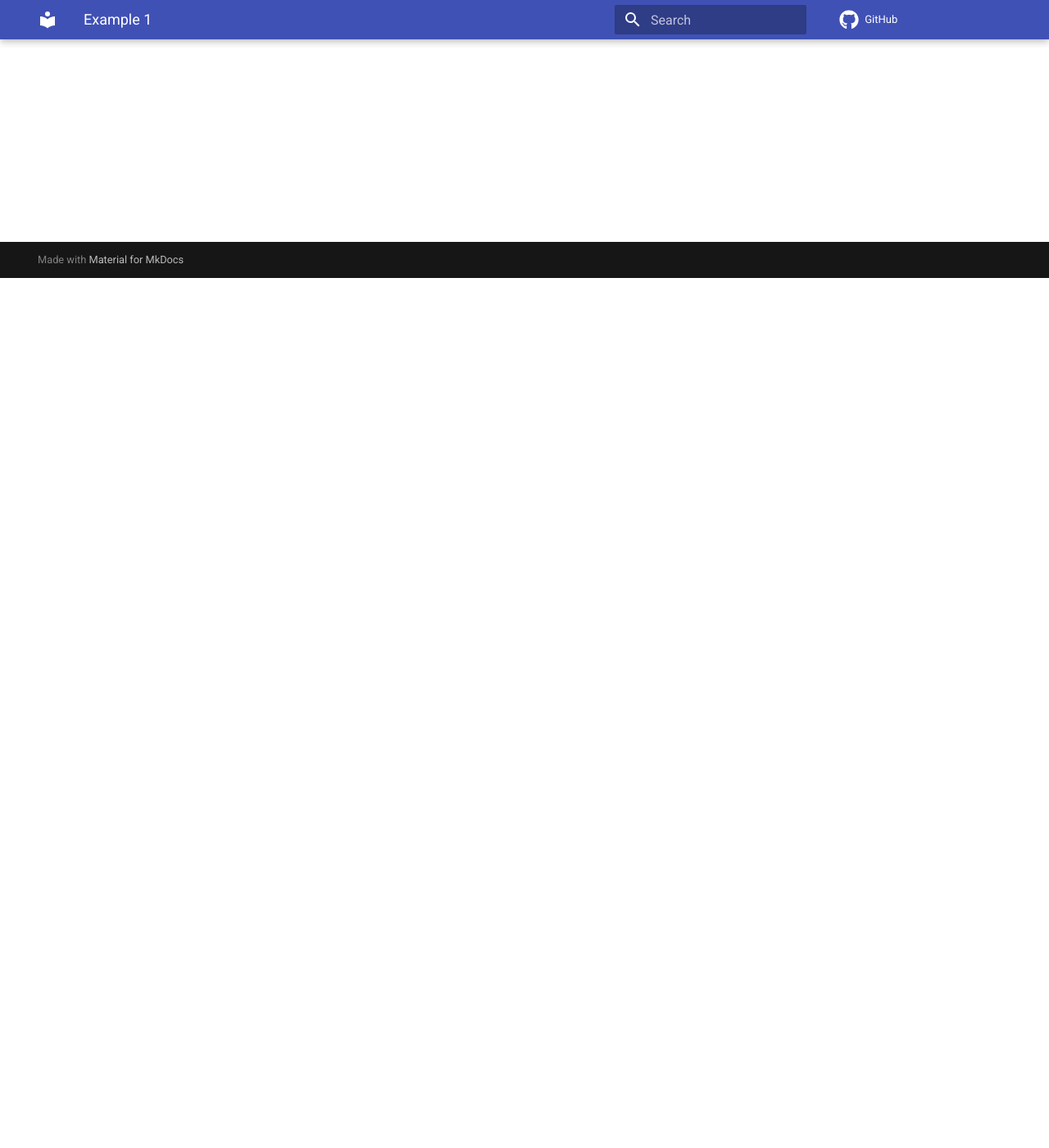
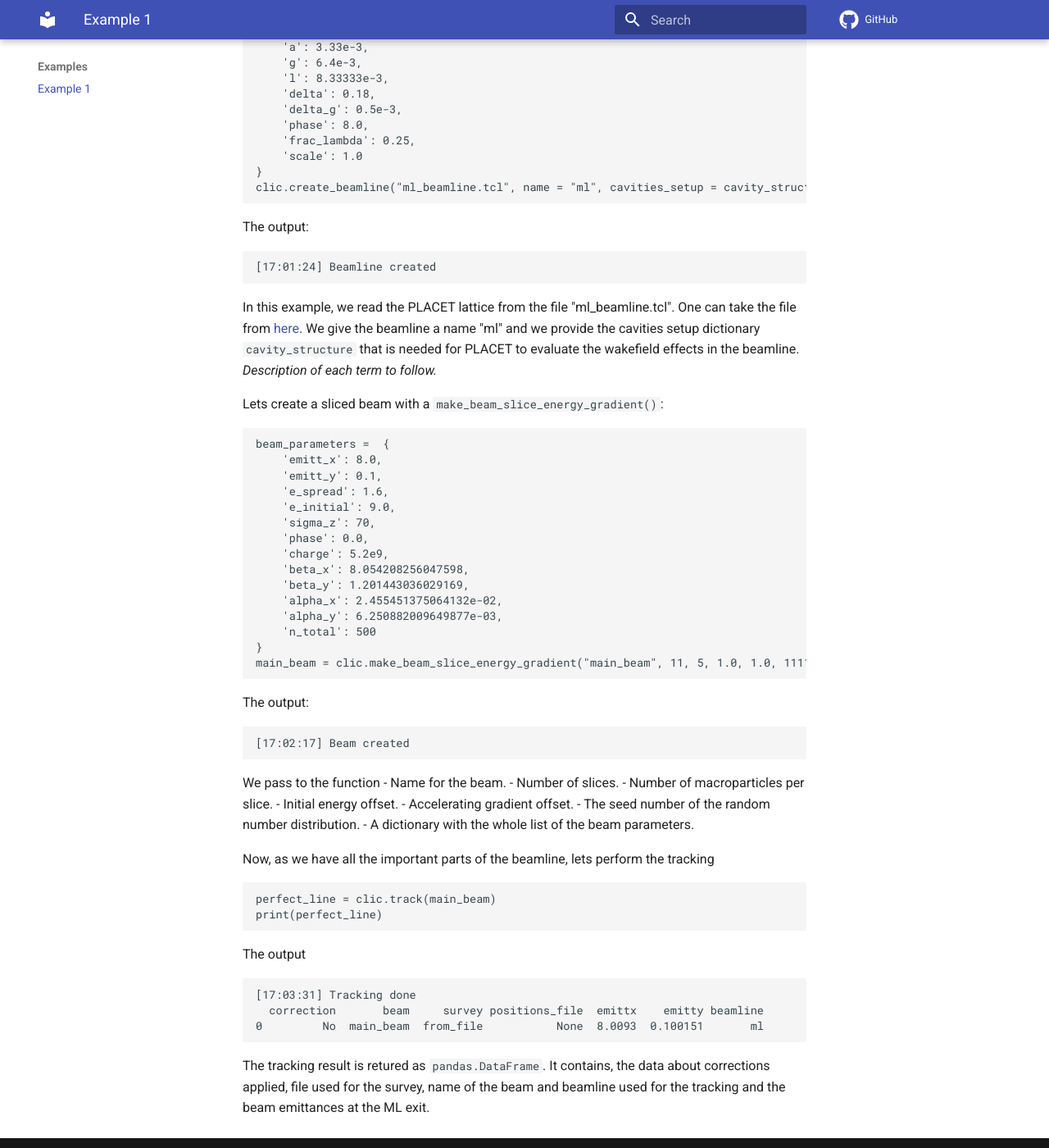
Before and after one commit to drozzoff/Placetmachine, an MkDocs documentation site: the page built from docs/examples/example1.md, in a window 1280 px wide and 1400 px high, scrolled down 1061 px. Shown: the whole window at 82% size. Built offline with MkDocs 1.6.1 and Material for MkDocs 9.7.7, drawn with Linux system fonts in a browser that asks for light colours; comment, search, counter and statistics services are not loaded; some of the changed text lies outside the part shown.

Commit message:
Added an example of the beam tracking

````diff
--- a/docs/examples/example1.md
+++ b/docs/examples/example1.md
@@ -1 +1,106 @@
-# Example 1
+# Example - Beamline creation and beam tracking
+
+First, we need to import the module in order to use it
+```
+import placetmachine as pl
+```
+
+Now, we want to create a basic `Machine` object. It will start a PLACET process running in the background.
+
+In this example, we are going to use CLIC 380 GeV Main Linac.
+```
+clic = pl.Machine()
+```
+The output:
+```
+********************************************************************************
+**                                                                            **
+**                       PLACET Version No 1.0.5 (SWIG)                       **
+**                           written by D. Schulte                            **
+**                             contributions from                             **
+**                            A. Latina, N. Leros,                            **
+**                           P. Eliasson, E. Adli,                            **
+**                          B. Dalena, J. Snuverink,                          **
+**                           Y. Levinsen, J. Esberg                           **
+**                                                                            **
+**                             THIS VERSION INFO:                             **
+**                         Octave interface enabled                           **
+**                         Python interface enabled                           **
+**                            MPI module disabled                             **
+**                                                                            **
+**                 Submit bugs reports / feature requests to                  **
+**                  https://its.cern.ch/jira/browse/TCPLACET                  **
+**                                                                            **
+********************************************************************************
+```
+By defult it is going to print the PLACET welcome message.
+
+So, now we want to create a beamline and beam before we can do any tracking.
+Lets start with the beamline.
+```
+cavity_structure = {
+    'a': 3.33e-3,
+    'g': 6.4e-3,
+    'l': 8.33333e-3,
+    'delta': 0.18,
+    'delta_g': 0.5e-3,
+    'phase': 8.0,
+    'frac_lambda': 0.25,
+    'scale': 1.0
+}
+clic.create_beamline("ml_beamline.tcl", name = "ml", cavities_setup = cavity_structure)
+```
+The output:
+```
+[17:01:24] Beamline created                                                                           machine.py:70
+```
+
+In this example, we read the PLACET lattice from the file "ml_beamline.tcl". One can take the file from [here](https://github.com/drozzoff/Placetmachine/tree/master/examples/CLIC_380GeV_ML).
+We give the beamline a name "ml" and we provide the cavities setup dictionary `cavity_structure` that is needed for PLACET to evaluate the wakefield effects in the beamline.
+*Description of each term to follow.*
+
+Lets create a sliced beam with a `make_beam_slice_energy_gradient()`:
+```
+beam_parameters =  {
+    'emitt_x': 8.0,
+    'emitt_y': 0.1,
+    'e_spread': 1.6,
+    'e_initial': 9.0,
+    'sigma_z': 70,
+    'phase': 0.0,
+    'charge': 5.2e9,
+    'beta_x': 8.054208256047598,
+    'beta_y': 1.201443036029169,
+    'alpha_x': 2.455451375064132e-02,
+    'alpha_y': 6.250882009649877e-03,
+    'n_total': 500
+}
+main_beam = clic.make_beam_slice_energy_gradient("main_beam", 11, 5, 1.0, 1.0, 1111, **beam_parameters)
+```
+The output:
+```
+[17:02:17] Beam created                                                                               machine.py:70
+```
+
+We pass to the function
+- Name for the beam.
+- Number of slices.
+- Number of macroparticles per slice.
+- Initial energy offset.
+- Accelerating gradient offset.
+- The seed number of the random number distribution.
+- A dictionary with the whole list of the beam parameters.
+
+Now, as we have all the important parts of the beamline, lets perform the tracking
+```
+perfect_line = clic.track(main_beam)
+print(perfect_line)
+```
+The output
+```
+[17:03:31] Tracking done                                                                              machine.py:70
+  correction       beam     survey positions_file  emittx    emitty beamline
+0         No  main_beam  from_file           None  8.0093  0.100151       ml
+```
+The tracking result is retured as `pandas.DataFrame`. It contains, the data about corrections applied, file used for the survey, name of the beam and beamline used for the tracking
+and the beam emittances at the ML exit.
````
